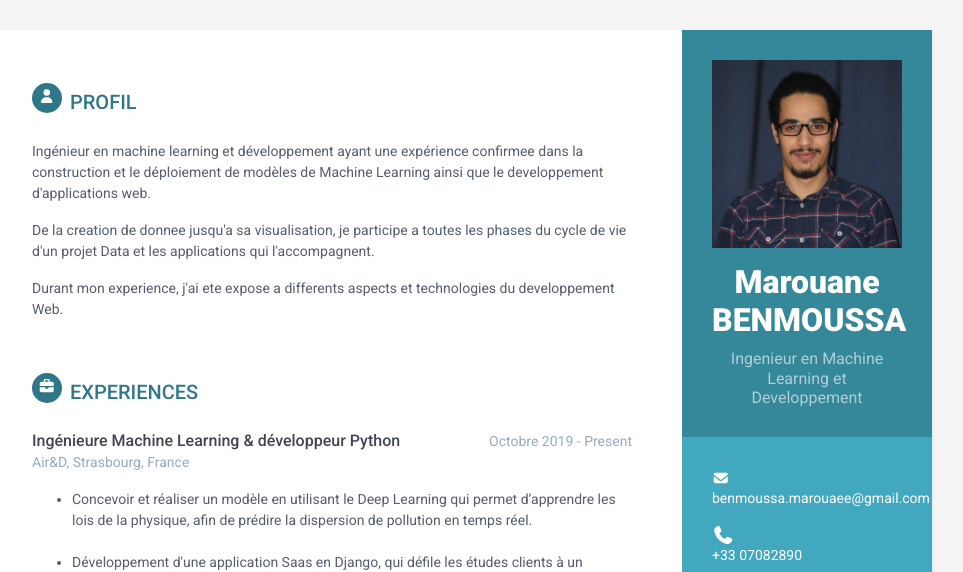
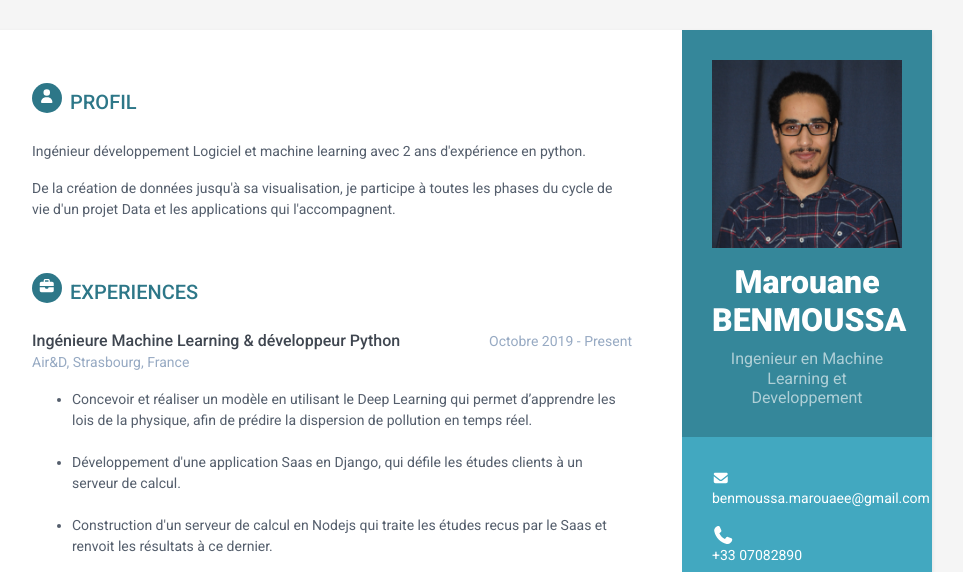
Before and after one commit to driss-lee/my-resume, a plain HTML site: page index.html in a window 1280 px wide. Shown: the top 572 px of the page, without its empty margins (188-1151 px from the left). Drawn offline with Linux system fonts and the light colour scheme.

Commit message:
Update index.html

```diff
--- a/index.html
+++ b/index.html
@@ -71,10 +71,9 @@
             <section class="section summary-section">
                 <h2 class="section-title"><span class="icon-holder"><i class="fas fa-user"></i></span>Profil</h2>
                 <div class="summary">
-                    <p>Ingénieur en machine learning et développement ayant une expérience confirmee dans la construction et le déploiement de modèles de Machine Learning
-                        ainsi que le developpement d'applications web.</p>
-			<p>De la creation de donnee jusqu'a sa visualisation, je participe a toutes les phases du cycle de vie d'un projet Data et les applications qui l'accompagnent.</p>
-			<p>Durant mon experience, j'ai ete expose a differents aspects et technologies du developpement Web.</p>
+                    <p>Ingénieur développement Logiciel et machine learning avec 2 ans d'expérience en python.</p>
+			<p>De la création de données jusqu'à sa visualisation, je participe à toutes les phases du cycle de vie d'un projet Data et les applications qui l'accompagnent.</p>
+
                 </div>
             </section>
 
```
